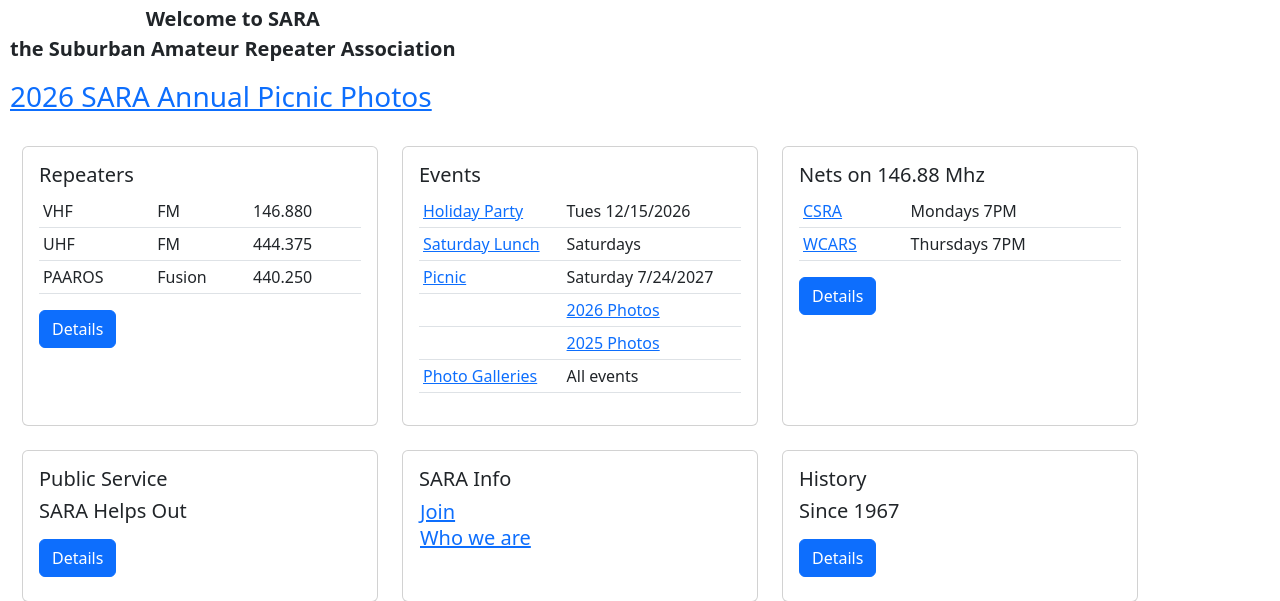
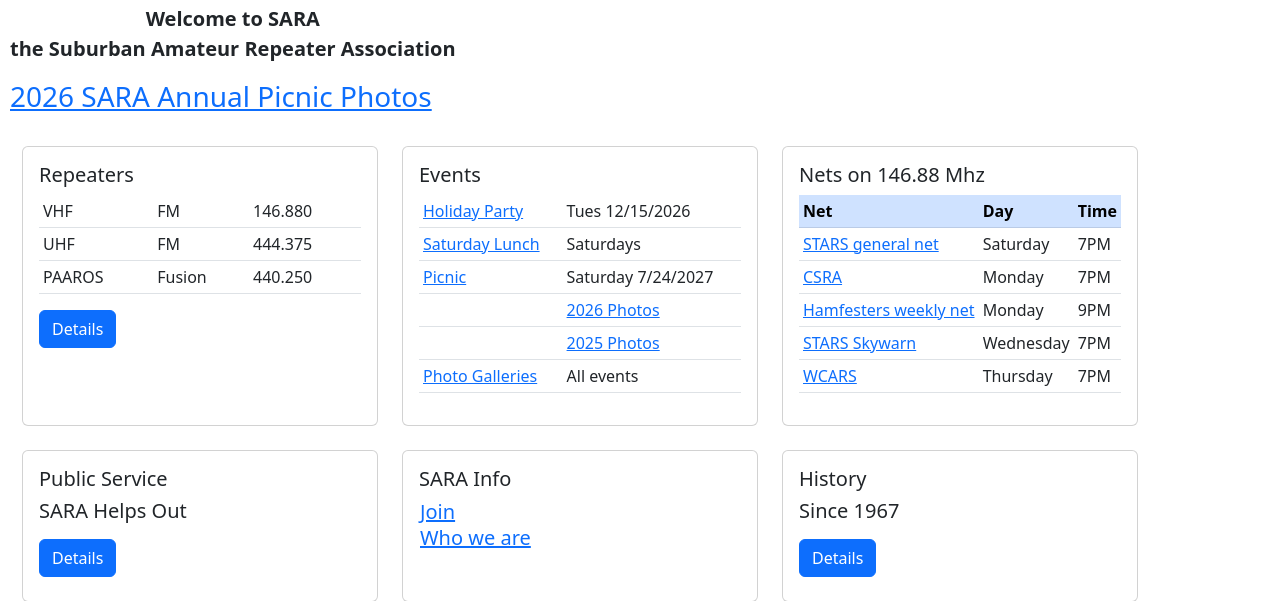
Before and after one commit to sara-user/SARA-website, a PHP site: page / in a window 1280 px wide. Shown: the part 250-851 px from the top of the page. Run offline with PHP 8.4, Linux system fonts and the light colour scheme.

Commit message:
Add STARS nets.

```diff
--- a/index.php
+++ b/index.php
@@ -103,24 +103,42 @@ $picnicSlugs  = sara_event_slugs('picnic');
                     <div class="nets">
                         <div class="card-body">
                             <h5 class="card-title">Nets on 146.88 Mhz</h5>
-                            <table class="table table-sm ">
+                            <table class="table table-sm">
+                                <thead class="table-primary">
+                                <tr>
+                                    <th scope="col">Net</th>
+                                    <th scope="col">Day</th>
+                                    <th scope="col">Time</th>
+                                </tr>
+                                </thead>
                                 <tbody>
                                 <tr>
-                                    <td><a href="https://www.csraham.com" target="_blank"
-                                           title="Chicago Suburban Radio Association">CSRA</td>
-                                    <td>Mondays 7PM</td>
+                                    <td><a href="https://w9src.org" target="_blank" title="STARS">STARS general net</a></td>
+                                    <td>Saturday</td>
+                                    <td>7PM</td>
                                 </tr>
                                 <tr>
-                                    <td><a href="https://wcars.radio" target="_blank"
-                                           title="Windy City Amateur Radio Society">WCARS
-                                    </td>
-                                    <td>Thursdays 7PM</td>
+                                    <td><a href="https://www.csraham.com" target="_blank" title="Chicago Suburban Radio Association">CSRA</a></td>
+                                    <td>Monday</td>
+                                    <td>7PM</td>
                                 </tr>
-
-
+                                <tr>
+                                    <td><a href="https://www.hamfesters.org" target="_blank" title="Hamfesters Radio Club">Hamfesters weekly net</a></td>
+                                    <td>Monday</td>
+                                    <td>9PM</td>
+                                </tr>
+                                <tr>
+                                    <td><a href="https://w9src.org" target="_blank" title="STARS">STARS Skywarn</a></td>
+                                    <td>Wednesday</td>
+                                    <td>7PM</td>
+                                </tr>
+                                <tr>
+                                    <td><a href="https://wcars.radio" target="_blank" title="Windy City Amateur Radio Society">WCARS</a></td>
+                                    <td>Thursday</td>
+                                    <td>7PM</td>
+                                </tr>
                                 </tbody>
                             </table>
-                            <a href="/nets.php" class="btn btn-primary">Details</a>
 
                         </div>
                     </div>
```
Also changed, not shown: nets.php (deleted, +0 -35 lines).
